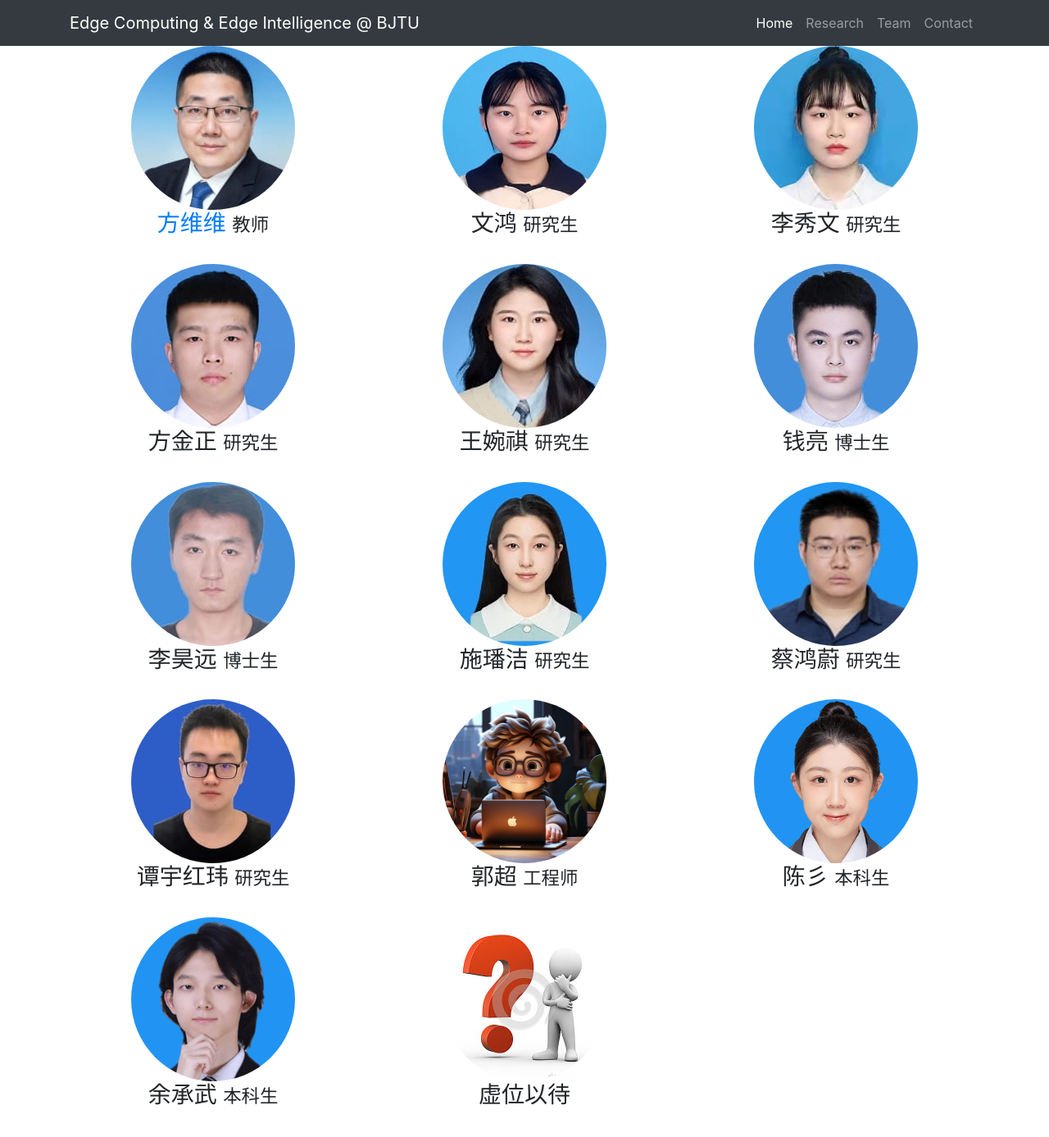
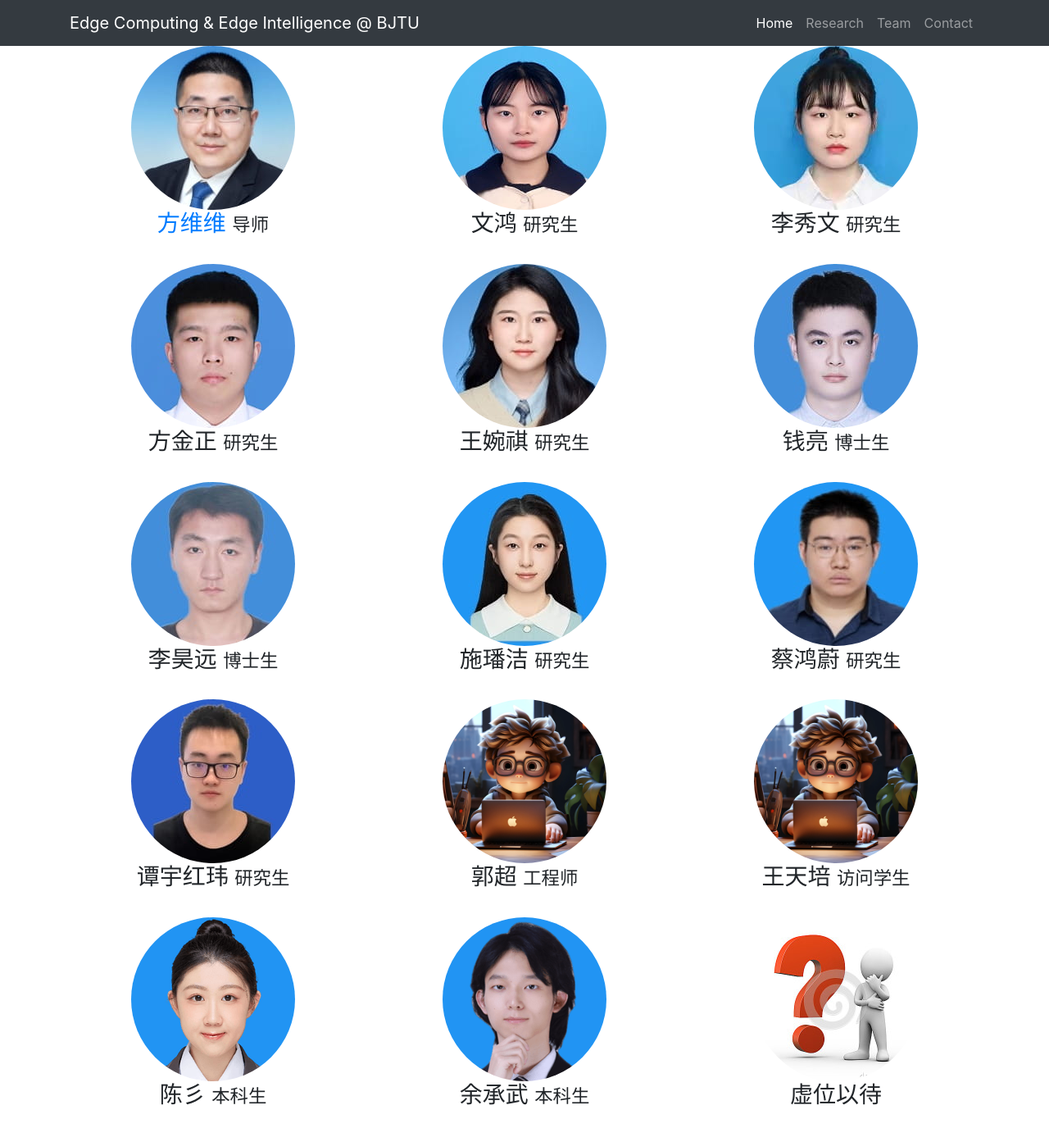
Before and after one commit to fangvv/Homepage, a Jekyll site: the page Edgecomp/index.html, which Jekyll copies as it is, in a window 1280 px wide and 1400 px high, scrolled down 8237 px. Shown: the top 1387 px of the window at 82% size. Built offline with Jekyll 4.4.1, drawn with Linux system fonts in a browser that asks for light colours; comment, search, counter and statistics services are not loaded.

Commit message:
update mmb

```diff
--- a/Edgecomp/index.html
+++ b/Edgecomp/index.html
@@ -210,7 +210,7 @@
       </div>
       <div class="col-lg-4 col-sm-6 text-center mb-4">
           <img class="rounded-circle img-fluid d-block mx-auto" src="img/fww.jpg" alt="" />
-          <h3><a href="http://faculty.bjtu.edu.cn/8530/">方维维</a> <small>教师</small> </h3>
+          <h3><a href="http://faculty.bjtu.edu.cn/8530/">方维维</a> <small>导师</small> </h3>
       </div>
       <div class="col-lg-4 col-sm-6 text-center mb-4">
           <img class="rounded-circle img-fluid d-block mx-auto" src="img/wh.jpg" alt="" />
@@ -251,6 +251,10 @@
       <div class="col-lg-4 col-sm-6 text-center mb-4">
           <img class="rounded-circle img-fluid d-block mx-auto" src="img/gc.jpg" alt="" />
           <h3>郭超 <small>工程师</small> </h3>
+      </div>
+      <div class="col-lg-4 col-sm-6 text-center mb-4">
+          <img class="rounded-circle img-fluid d-block mx-auto" src="img/gc.jpg" alt="" />
+          <h3>王天培 <small>访问学生</small> </h3>
       </div>
             <div class="col-lg-4 col-sm-6 text-center mb-4">
           <img class="rounded-circle img-fluid d-block mx-auto" src="img/cs.png" alt="" />
```
